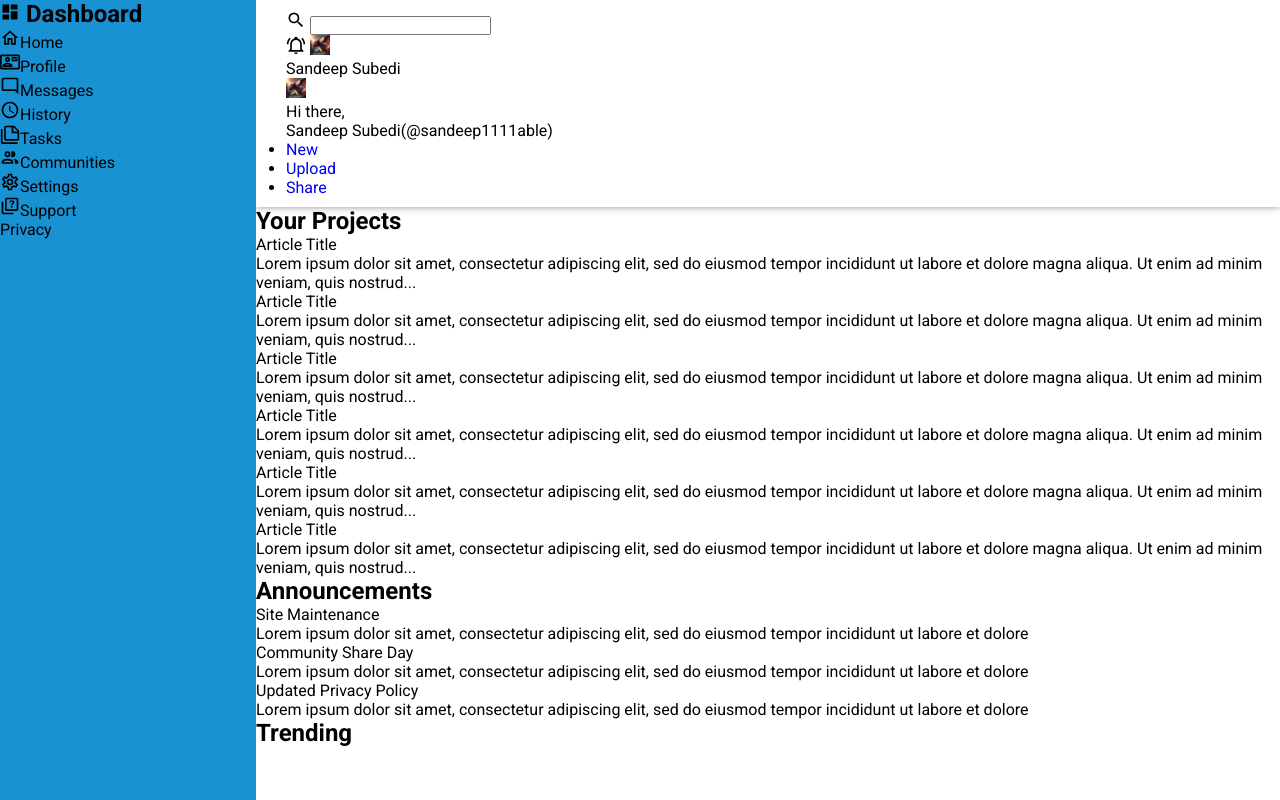
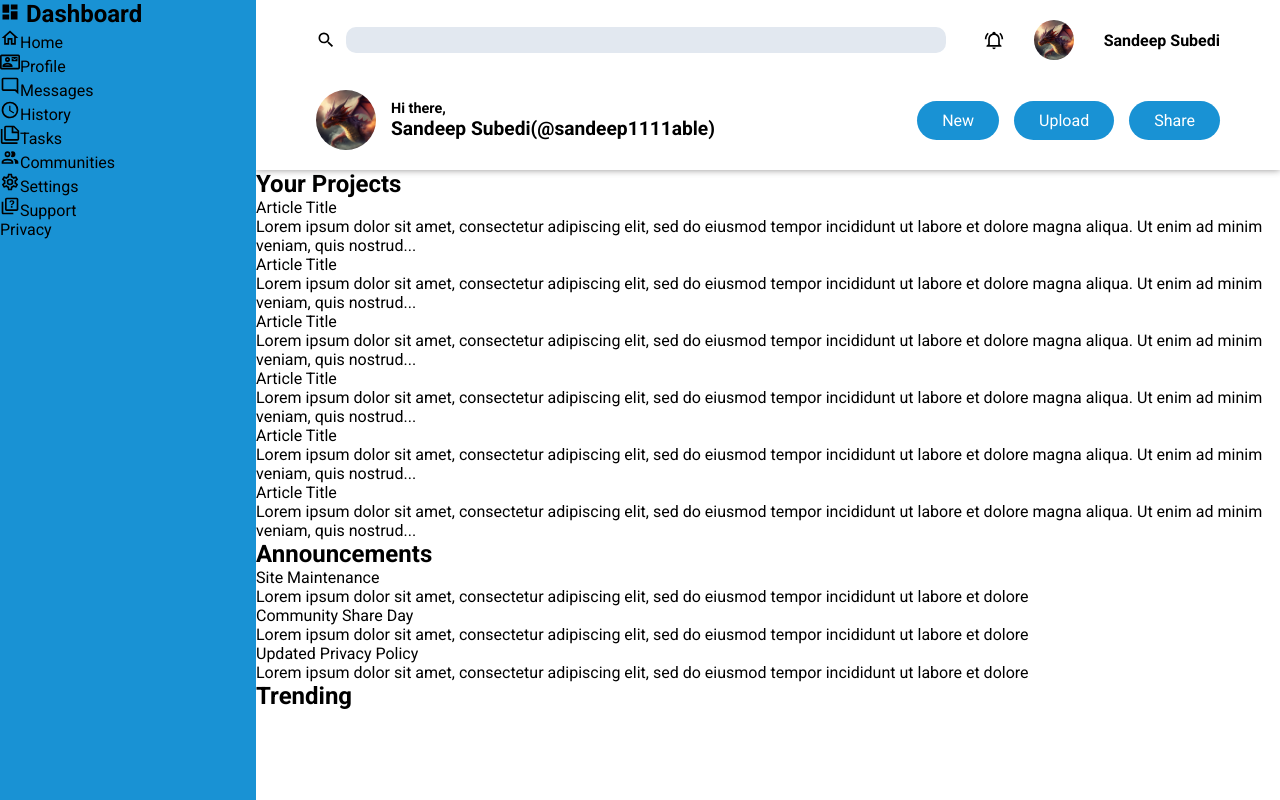
Before and after one commit to Sandeep1111able/admin-dashboard, a plain HTML site: page index.html in a window 1280 px wide. Drawn offline with Linux system fonts and the light colour scheme.

Commit message:
Add style to header

```diff
--- a/style.css
+++ b/style.css
@@ -40,3 +40,98 @@ img {
 
 .main-content {
 }
+
+.header-section-one {
+  padding: 10px 30px;
+  display: flex;
+  justify-content: space-between;
+  align-items: center;
+}
+
+.header-section-one-left {
+  display: flex;
+  align-items: center;
+}
+
+.header-section-one-left img {
+  margin-right: 10px;
+}
+
+.header-section-one-left input {
+  width: 600px;
+  background-color: #e2e8f0;
+  outline: none;
+  border: none;
+  border-radius: 10px;
+  font-size: 1.4rem;
+}
+
+.header-section-one-right {
+  display: flex;
+  align-items: center;
+  justify-content: space-around;
+}
+
+.header-section-one-right img {
+  margin-right: 30px;
+}
+
+.profile-small {
+  height: 40px;
+  border-radius: 50%;
+}
+
+.header-section-one-right p {
+  font-weight: 800;
+}
+
+.header-section-two {
+  margin-top: 10px;
+}
+
+.header-section-two {
+  display: flex;
+  align-items: center;
+  justify-content: space-between;
+  padding: 10px 30px;
+}
+
+.header-section-two-left {
+  display: flex;
+  align-items: center;
+}
+
+.text-box p {
+  font-size: 0.9rem;
+  font-weight: 700;
+}
+.text-box p:nth-child(2) {
+  font-size: 1.2rem;
+  font-weight: 700;
+}
+
+.profile-large {
+  height: 60px;
+  border-radius: 50%;
+  margin-right: 15px;
+}
+
+.header-section-two-right ul {
+  display: flex;
+  list-style: none;
+}
+
+.header-section-two-right ul li {
+  margin-left: 15px;
+}
+
+.btn {
+  color: #fff;
+  background-color: #1992d4;
+  padding: 10px 25px;
+  border-radius: 30px;
+}
+
+.btn:hover {
+  background-color: #0a6799;
+}
```
